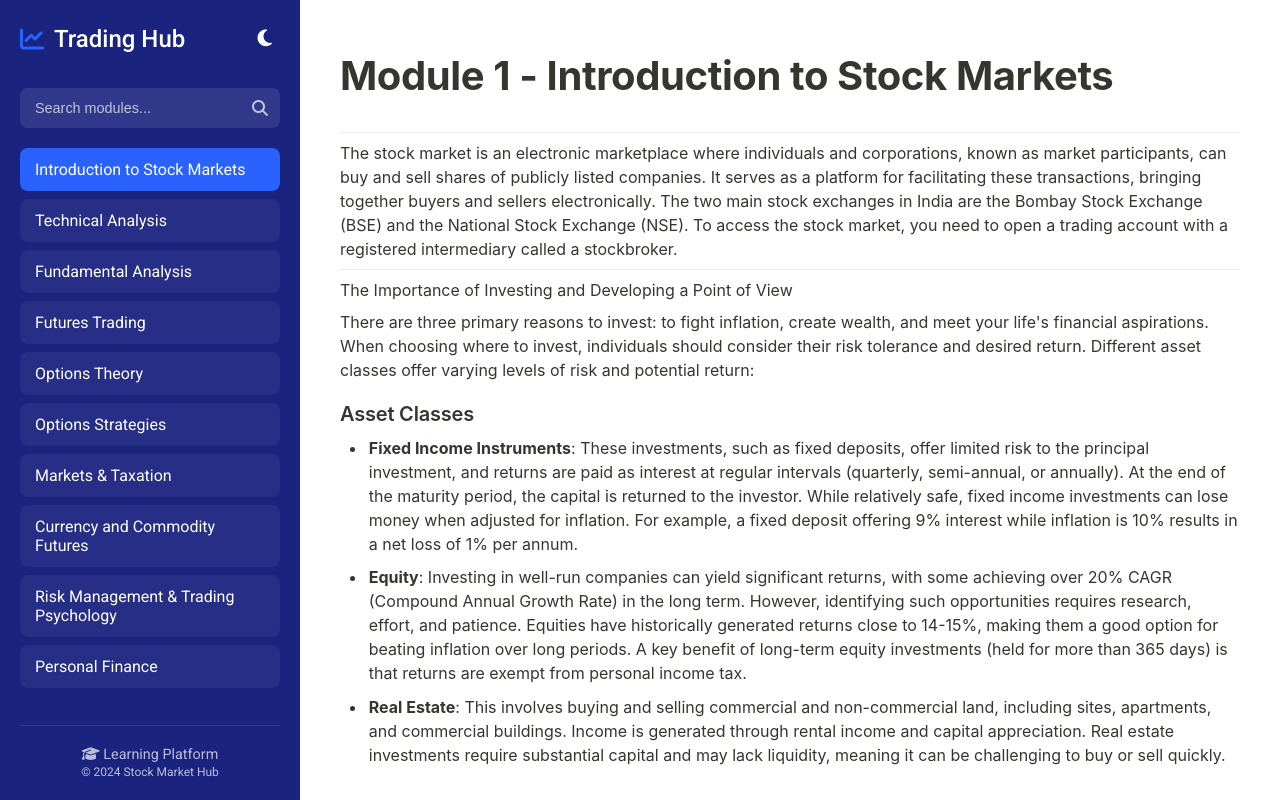
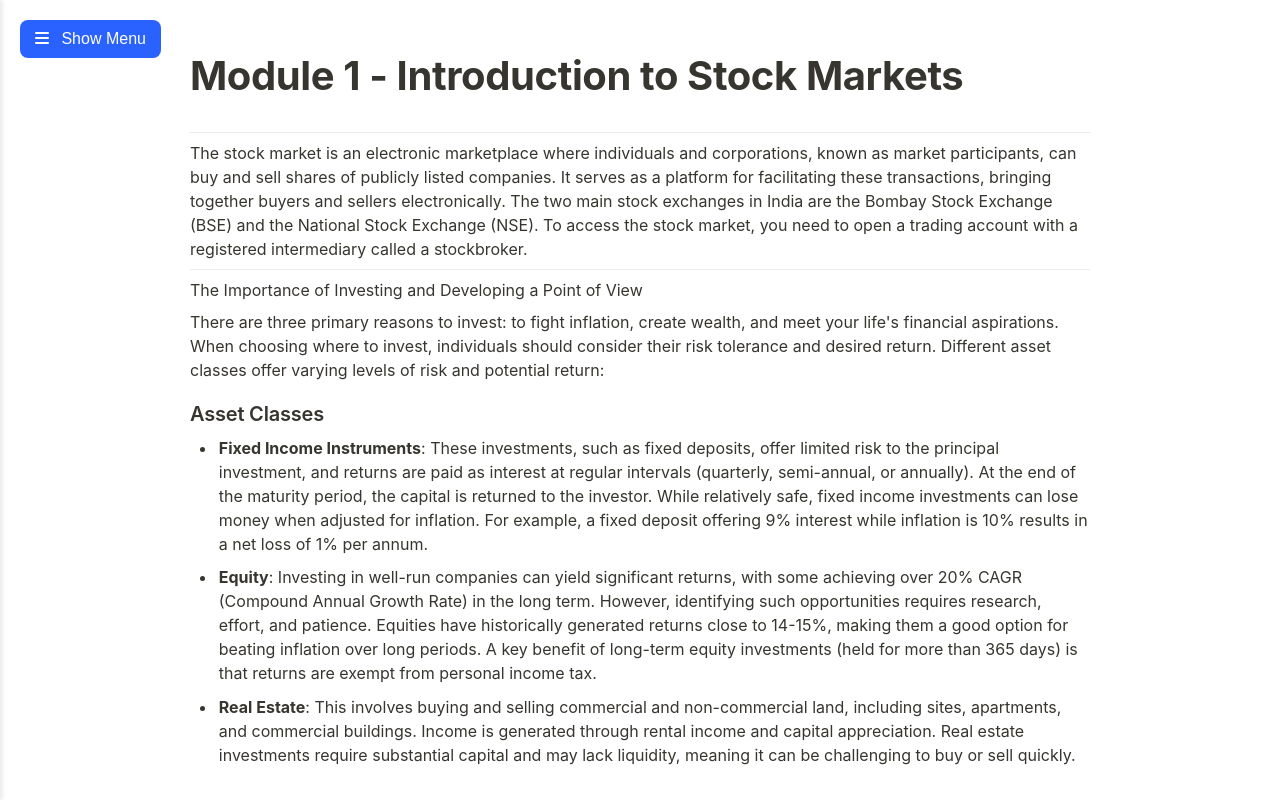
Before and after one commit to Pankaj-Jat/Stock-Market-Notes, a plain HTML site: page index.html in a window 1280 px wide. Both pictures are taken after a click on the link "Introduction to Stock Markets". Drawn offline with Linux system fonts and the light colour scheme.

Commit message:
Add files via upload

```diff
--- a/script.js
+++ b/script.js
@@ -46,20 +46,52 @@ function createModuleLinks(modulesToShow = modules) {
             // Update active state
             document.querySelectorAll('.module-list a').forEach(a => a.classList.remove('active'));
             link.classList.add('active');
+
+            // Hide sidebar for both desktop and mobile
+            const sidebar = document.querySelector('.sidebar');
+            const content = document.querySelector('.content');
+            const backButton = document.querySelector('.mobile-back-btn');
+
+            sidebar.classList.add('hidden');
+            content.classList.add('sidebar-hidden');
+            backButton.classList.add('visible');
         });
         moduleList.appendChild(link);
     });
 }
 
+// Add back button functionality
+function addBackButton() {
+    // Remove existing back button if any
+    const existingButton = document.querySelector('.mobile-back-btn');
+    if (existingButton) {
+        existingButton.remove();
+    }
+
+    const contentArea = document.getElementById('content-area');
+    const backButton = document.createElement('button');
+    backButton.className = 'mobile-back-btn';
+    backButton.innerHTML = '<i class="fas fa-bars"></i> Show Menu';
+
+    backButton.addEventListener('click', () => {
+        const sidebar = document.querySelector('.sidebar');
+        const content = document.querySelector('.content');
+        sidebar.classList.remove('hidden');
+        content.classList.remove('sidebar-hidden');
+        backButton.classList.remove('visible');
+    });
+
+    document.body.appendChild(backButton);
+    return backButton;
+}
+
 // Load module content
 function loadModule(module) {
-    // Create an iframe to load the content
     const iframe = document.createElement('iframe');
     iframe.style.width = '100%';
     iframe.style.height = '100%';
     iframe.style.border = 'none';
 
-    // Set up error handling
     iframe.onerror = () => {
         contentArea.innerHTML = `
             <div class="error">
@@ -69,9 +101,16 @@ function loadModule(module) {
         `;
     };
 
-    // Set the source and add to content area
     iframe.src = module.file;
     contentArea.innerHTML = '';
+
+    // Ensure back button exists
+    let backButton = document.querySelector('.mobile-back-btn');
+    if (!backButton) {
+        backButton = addBackButton();
+    }
+    backButton.classList.add('visible');
+
     contentArea.appendChild(iframe);
 }
 
@@ -84,5 +123,14 @@ searchInput.addEventListener('input', (e) => {
     createModuleLinks(filteredModules);
 });
 
+// Handle window resize
+window.addEventListener('resize', () => {
+    const backButton = document.querySelector('.mobile-back-btn');
+    if (backButton) {
+        backButton.style.display = window.innerWidth <= 768 ? 'block' : 'none';
+    }
+});
+
 // Initialize the page
 createModuleLinks();
+addBackButton(); // Add the back button on page load
--- a/styles.css
+++ b/styles.css
@@ -33,7 +33,8 @@ body {
 
 .container {
     display: flex;
-    min-height: 100vh;
+    height: 100vh;
+    overflow: hidden;
 }
 
 .sidebar {
@@ -44,6 +45,14 @@ body {
     display: flex;
     flex-direction: column;
     box-shadow: 2px 0 5px rgba(0, 0, 0, 0.1);
+    transition: transform 0.3s ease, width 0.3s ease;
+    position: fixed;
+    height: 100vh;
+    z-index: 1000;
+}
+
+.sidebar.hidden {
+    transform: translateX(-100%);
 }
 
 .sidebar-header {
@@ -164,14 +173,19 @@ body {
     flex: 1;
     background-color: var(--background-color);
     height: 100vh;
-    overflow: hidden;
+    overflow-y: auto;
     display: flex;
     flex-direction: column;
+    margin-left: 300px;
+    transition: margin-left 0.3s ease;
+}
+
+.content.sidebar-hidden {
+    margin-left: 0;
 }
 
 #content-area {
     flex: 1;
-    overflow-y: auto;
     padding: 20px;
 }
 
@@ -245,6 +259,34 @@ iframe {
     background-color: white;
 }
 
+.mobile-back-btn {
+    position: fixed;
+    top: 20px;
+    left: 20px;
+    z-index: 1001;
+    background-color: var(--accent-color);
+    color: white;
+    border: none;
+    padding: 10px 15px;
+    border-radius: 8px;
+    cursor: pointer;
+    font-size: 1rem;
+    transition: background-color 0.3s ease;
+    display: none;
+}
+
+.mobile-back-btn.visible {
+    display: block;
+}
+
+.mobile-back-btn:hover {
+    background-color: var(--hover-color);
+}
+
+.mobile-back-btn i {
+    margin-right: 8px;
+}
+
 /* Responsive Design */
 @media (max-width: 768px) {
     .container {
@@ -254,15 +296,21 @@ iframe {
     .sidebar {
         width: 100%;
         height: auto;
-        position: relative;
-        padding: 15px;
-        transition: all 0.3s ease;
+        transform: translateY(-100%);
+    }
+
+    .sidebar.hidden {
+        transform: translateY(-100%);
     }
 
     .content {
+        margin-left: 0;
         height: auto;
-        min-height: calc(100vh - 250px);
-        transition: all 0.3s ease;
+        min-height: 100vh;
+    }
+
+    .content.sidebar-hidden {
+        margin-top: 0;
     }
 
     .feature-grid {
@@ -367,6 +415,10 @@ iframe {
         border-radius: 12px;
         box-shadow: 0 2px 4px rgba(0, 0, 0, 0.1);
     }
+
+    .mobile-back-btn {
+        display: block;
+    }
 }
 
 @media (max-width: 480px) {
```
